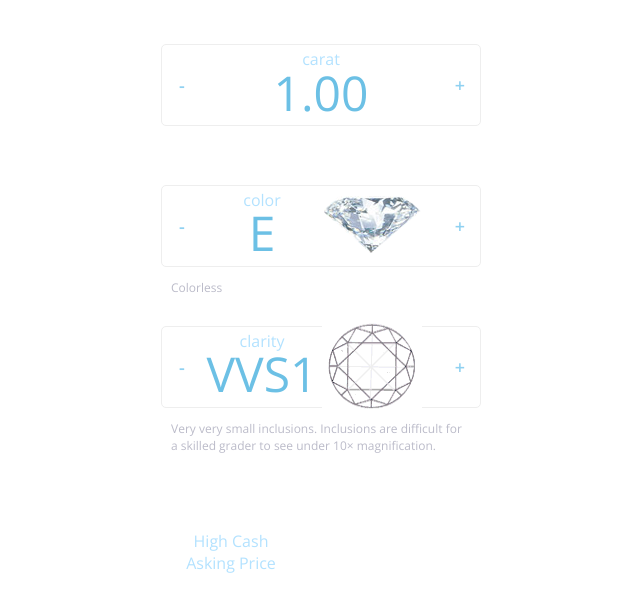
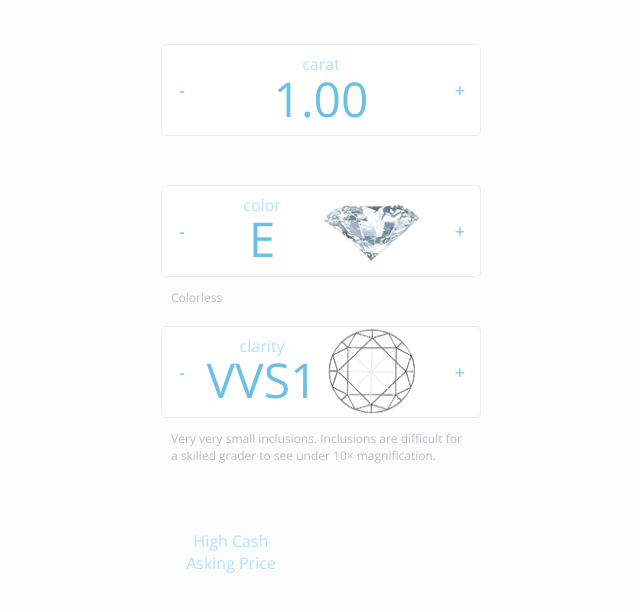
Before and after one commit to tuanderful/diamond-price-book, a website: page src/index.html in a window 1280 px wide. Shown: the whole page, without its empty margins (319-959 px from the left). Drawn offline with nearby package versions, Linux system fonts and the light colour scheme; a script that the page names is missing.

Commit message:
tweak styles

```diff
--- a/Gruntfile.js
+++ b/Gruntfile.js
@@ -33,7 +33,7 @@ module.exports = function (grunt) {
         livereload: true
       },
       uglify: {
-        files: ['<%= yeoman.app %>/scripts/{,*/}*.js'],
+        files: ['<%= yeoman.app %>/js/{,*/}*.js'],
         tasks: ['uglify']
       },
       compass: {
--- a/src/css/main.scss
+++ b/src/css/main.scss
@@ -1,6 +1,7 @@
 body, html {
   font-family: 'Open Sans', Arial, sans-serif;
   font-weight: 300;
+  background: #fcfcfc;
 }
 
 h1 {
@@ -36,6 +37,12 @@ form > div {
   text-align: center;
 }
 
+input[type=number]::-webkit-inner-spin-button,
+input[type=number]::-webkit-outer-spin-button {
+  -webkit-appearance: none;
+  margin: 0;
+}
+
 
 
 
@@ -43,11 +50,12 @@ form > div {
 .color-container,
 .clarity-container {
   margin: 20px 0 0;
-  height: 80px;
+  height: 90px;
   position: relative;
 
   border-radius: 5px;
   border: 1px solid #eee;
+  background: white;
 }
 
 button {
@@ -82,7 +90,7 @@ label {
   left: 40px;
   text-align: center;
   color: #b3e2ff;
-  top: 3px;
+  top: 8px;
 }
 
 .value {
@@ -91,7 +99,7 @@ label {
   text-align: center;
   font-size: 48px;
   color: #6CC0E5;
-  padding-top: 14px;
+  padding-top: 20px;
   float: left;
 
   margin-right: 10px;
@@ -116,8 +124,7 @@ label {
 #color-diagram {
   background-image: url('../img/color.png');
   height: 80px;
-  margin-left: -10px;
-  margin-right: 10px;
+  margin: 8px 10px 0 -10px;
 }
 
 
@@ -126,7 +133,6 @@ label {
 #clarity-diagram {
   background-image: url('../img/clarity.png');
   height: 90px;
-  margin-top: -5px;
   margin-left: -10px;
   margin-right: 10px;
 }
@@ -166,7 +172,7 @@ label {
   left: 10px;
   position: relative;
   float: left;
-  margin-top: 9px;
+  margin-top: 4px;
   margin-right: 20px;
 }
 
--- a/src/index.html
+++ b/src/index.html
@@ -23,7 +23,7 @@
         <div class="carat-container">
           <label>carat</label>
           <button class="decrement-button">-</button>
-          <div class="value"><input type="text" value="1.00"/></div>
+          <div class="value"><input type="number" value="1.00"/></div>
           <button class="increment-button">+</button>
         </div>
         <p class="description"></p>
--- a/src/js/dpb.js
+++ b/src/js/dpb.js
@@ -96,10 +96,6 @@ clarityView = new CharacteristicView({
 
 
 
-
-
-
-
 var CaratView = CharacteristicView.extend({
   increment: function(e) {
     var newValue = +(this.model.get('carat') + .01).toFixed(2);
@@ -114,6 +110,9 @@ var CaratView = CharacteristicView.extend({
   changeInput: function(){
     var newVal = this.$el.find('.value input').val();
     this.model.set('carat', +newVal);
+  },
+  foobar: function(){
+    console.log('keypress fired');
   },
   events: {
     'click .increment-button': 'increment',
```
Also changed, not shown: src/css/main.css, src/js/main.min.js.
